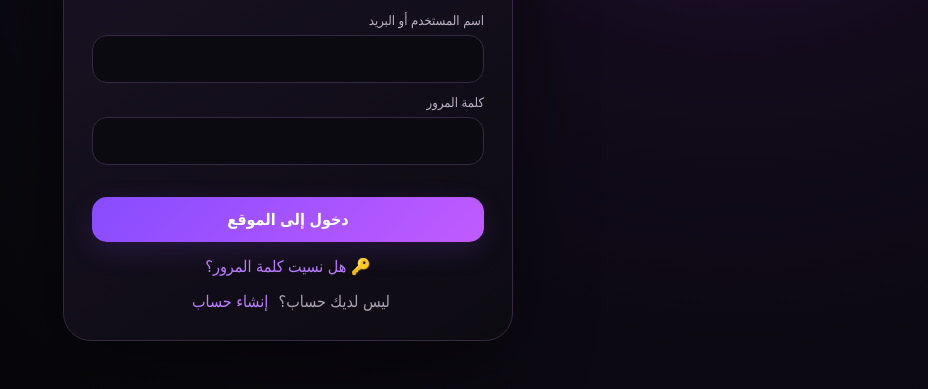
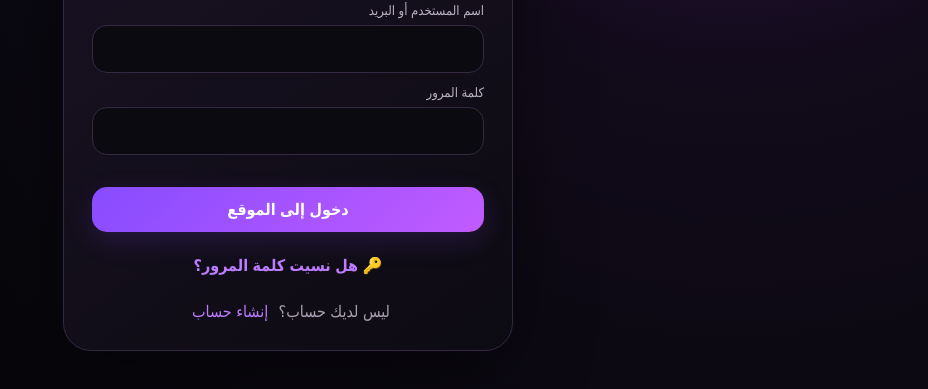
Before and after one commit to ahmedgsusg754-oss/-, a plain HTML site: page index.html in a window 1280 px wide. Shown: the part 325-714 px from the top of the page, without its empty margins (352-1280 px from the left). Drawn offline with Linux system fonts and the light colour scheme.

Commit message:
Add files via upload

```diff
--- a/index.html
+++ b/index.html
@@ -23,7 +23,7 @@ main{padding:16px}.hero,.card,.profile,.shop,.vip,.admin,.authbox,.settings{back
 .legend{margin-top:4px;padding:0;overflow:hidden;border-radius:25px;border:1px solid #73551d;background:linear-gradient(145deg,#20180b,#0d0b08)}.legendArt{width:100%;display:block;height:205px}.legendBody{text-align:center;padding:18px}.legendBody h2{color:var(--gold);margin:5px 0 8px}.price{font-size:20px;color:var(--gold);font-weight:900}
 .modal{position:fixed;inset:0;z-index:100;background:#0009;display:flex;align-items:flex-end;justify-content:center;padding:12px}.modalBox{width:min(620px,100%);max-height:88vh;overflow:auto;background:#12101a;border:1px solid var(--line);border-radius:28px;padding:20px;box-shadow:0 30px 100px #000b}.modalTop{display:flex;justify-content:space-between;align-items:center}.close{width:40px;height:40px;border:1px solid var(--line);background:#17131f;color:#fff;border-radius:13px}
 .field{margin:12px 0}.field label,.settings label{display:block;color:#bbb2c4;font-size:13px;margin-bottom:7px}.empty{border:1px dashed #44374d;border-radius:20px;padding:35px 15px;text-align:center;color:var(--muted)}
-.auth{min-height:100vh;display:flex;align-items:center;justify-content:center;padding:18px}.authbox{width:min(450px,100%);padding:28px}.authLogo{font-size:45px}.msg{min-height:20px;color:#ff9eae;font-size:13px}.switch{text-align:center;color:var(--muted);margin-top:14px}.switch button{border:0;background:none;color:#bc7cff}.ownerBox{padding:15px;border:1px solid #7154a7;background:#211633;border-radius:20px}
+.auth{min-height:100vh;display:flex;align-items:center;justify-content:center;padding:18px}.authbox{width:min(450px,100%);padding:28px}.authLogo{font-size:45px}.msg{min-height:20px;color:#ff9eae;font-size:13px}.switch{text-align:center;color:var(--muted);margin-top:14px}.switch button{border:0;background:none;color:#bc7cff}.forgotBtn{display:inline-block;margin-bottom:2px;padding:10px 14px;border:1px solid var(--line);border-radius:14px;background:#15121e;color:#bc7cff;font-weight:700;box-shadow:none}.ownerBox{padding:15px;border:1px solid #7154a7;background:#211633;border-radius:20px}
 .toggle{display:flex;justify-content:space-between;align-items:center;gap:10px;padding:13px;border-bottom:1px solid #2a2233}.toggle:last-child{border-bottom:0}.historyItem{display:flex;align-items:center;gap:12px;padding:12px;background:#100e16;border:1px solid var(--line);border-radius:16px;margin-top:8px}.historyItem .grow{flex:1}
 nav{position:fixed;bottom:0;left:0;right:0;z-index:40;background:#08070ef7;border-top:1px solid var(--line);backdrop-filter:blur(15px)}.navin{max-width:850px;margin:auto;display:grid;grid-template-columns:repeat(5,1fr)}nav button{border:0;background:none;color:#aaa2b0;padding:9px 2px 11px;font-size:10px}nav b{display:block;font-size:20px;margin-bottom:3px}nav .active{color:#bc7cff}
 .toast{position:fixed;z-index:120;bottom:96px;left:50%;transform:translateX(-50%);background:#1b1623;border:1px solid #4a3a51;border-radius:14px;padding:12px 16px;max-width:90%;text-align:center}.badgeGold{color:var(--gold)}.small{font-size:12px}
@@ -41,7 +41,7 @@ nav{position:fixed;bottom:0;left:0;right:0;z-index:40;background:#08070ef7;borde
    <div class="field"><label>اسم المستخدم أو البريد</label><input id="li" autocomplete="username"></div>
    <div class="field"><label>كلمة المرور</label><input id="lp" type="password" autocomplete="current-password"></div>
    <div id="lm" class="msg"></div><button class="btn" style="width:100%" onclick="login()">دخول إلى الموقع</button>
-   <div class="switch"><button onclick="forgotPassword()">🔑 هل نسيت كلمة المرور؟</button></div>
+   <div class="switch"><button class="forgotBtn" onclick="forgotPassword()">🔑 هل نسيت كلمة المرور؟</button></div>
    <div class="switch">ليس لديك حساب؟ <button onclick="toggleAuth()">إنشاء حساب</button></div>
   </div>
   <div id="regBox" class="hide">
```
